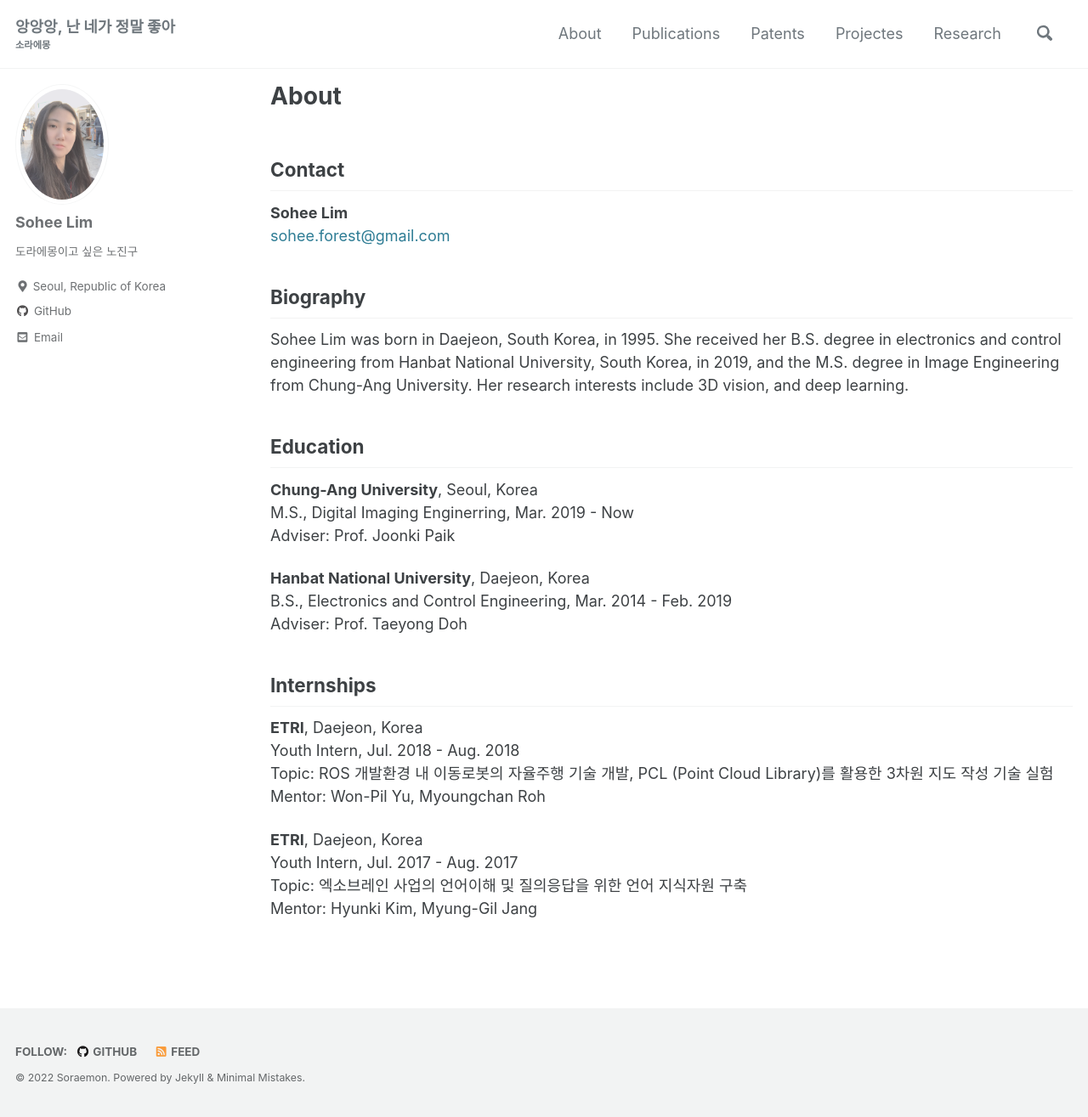
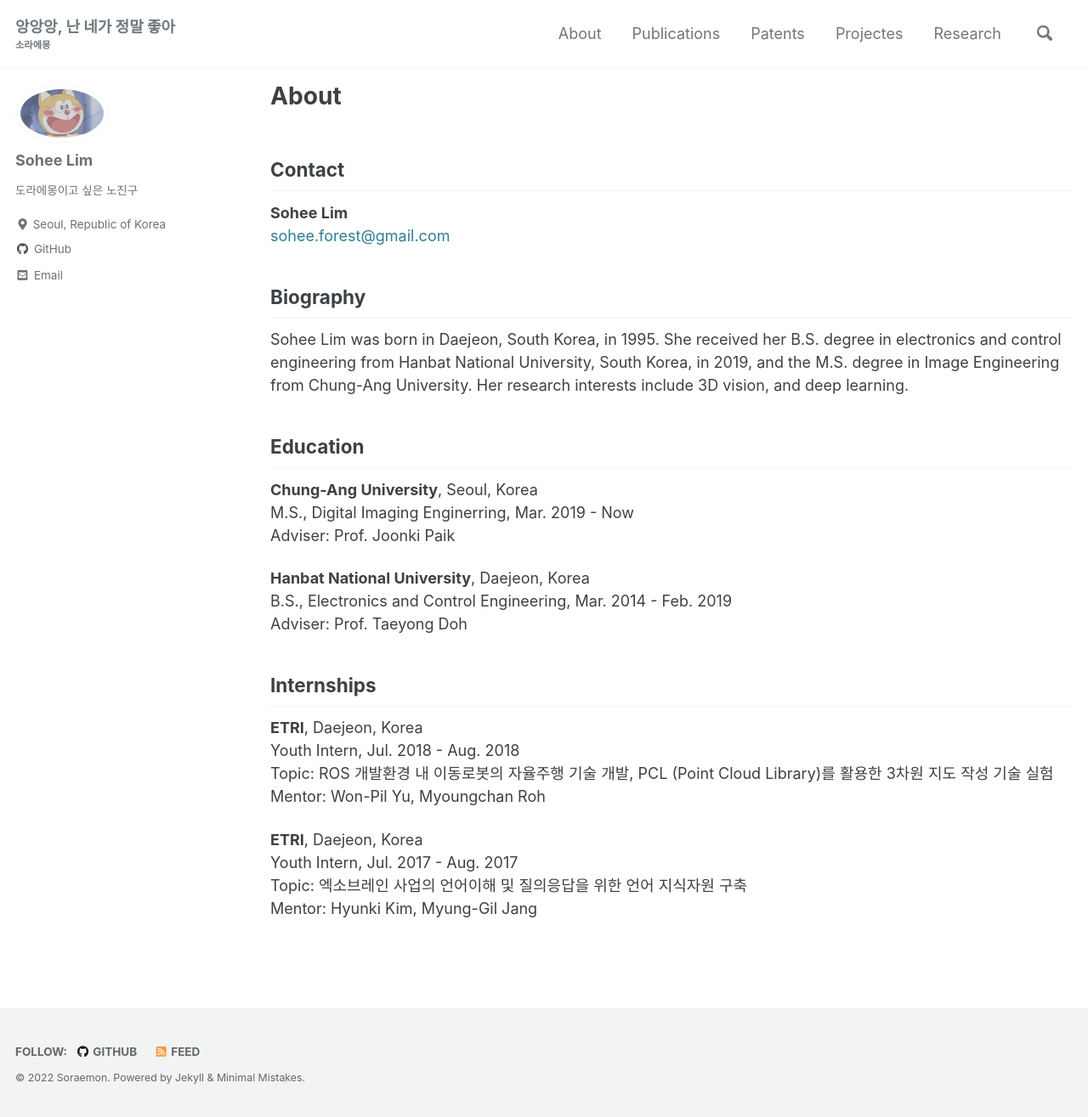
Before and after one commit to sohee-zoe/sohee-zoe.github.io, a Jekyll site: the page built from index.md, in a window 1280 px wide and 1315 px high. Shown: the whole window at 85% size. Built offline with Jekyll 4.4.1, drawn with Linux system fonts in a browser that asks for light colours; cached includes are drawn as plain includes.

Commit message:
Update _config.yml

```diff
--- a/_config.yml
+++ b/_config.yml
@@ -94,7 +94,7 @@
 # Site Author
 author:
   name             : "Sohee Lim"
-  avatar           : "/assets/images/bio-photo.JPG" # path of avatar image, e.g. "/assets/images/bio-photo.jpg"
+  avatar           : "/assets/images/bio-photo.png" # path of avatar image, e.g. "/assets/images/bio-photo.jpg"
   bio              : "도라에몽이고 싶은 노진구" # "앙앙앙, 난 네가 정말 좋아 **소라에몽**"
   location         : "Seoul, Republic of Korea"
   email            : "sohee@ipis.cau.ac.kr"
```
